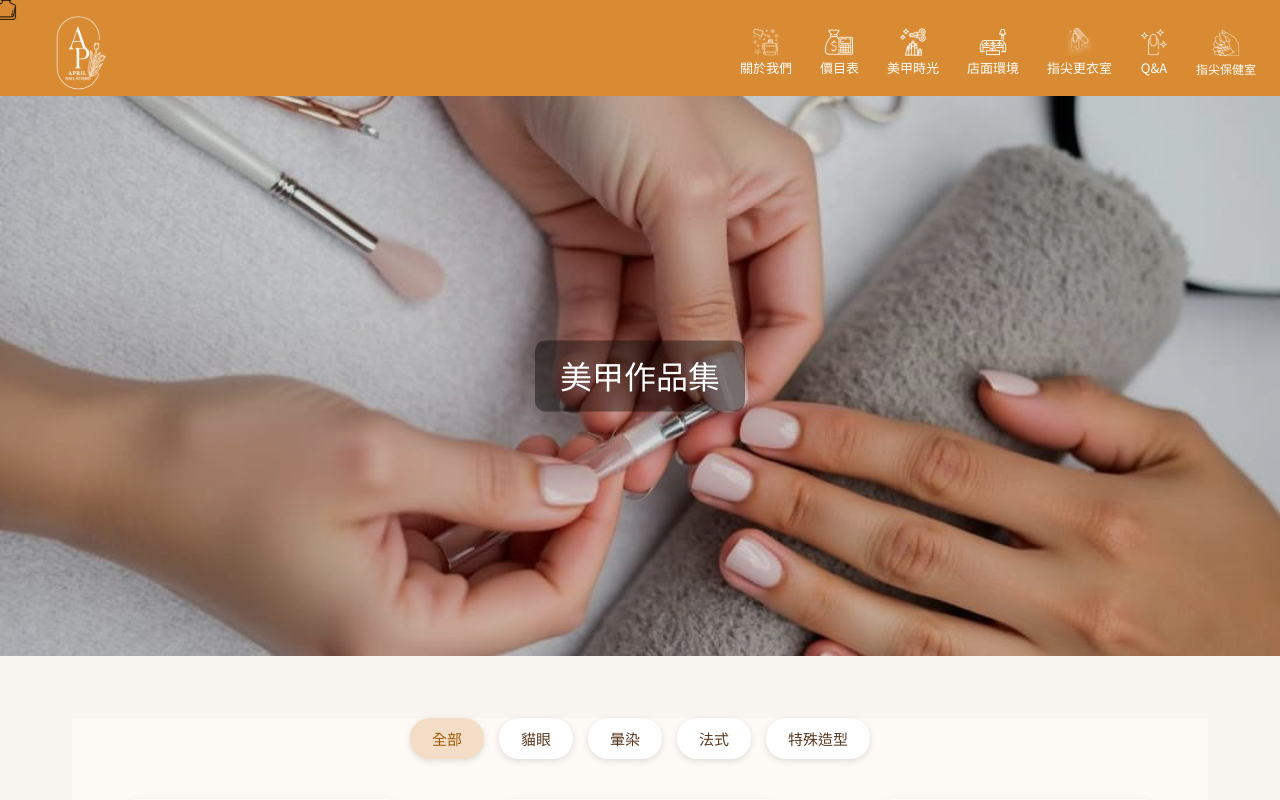
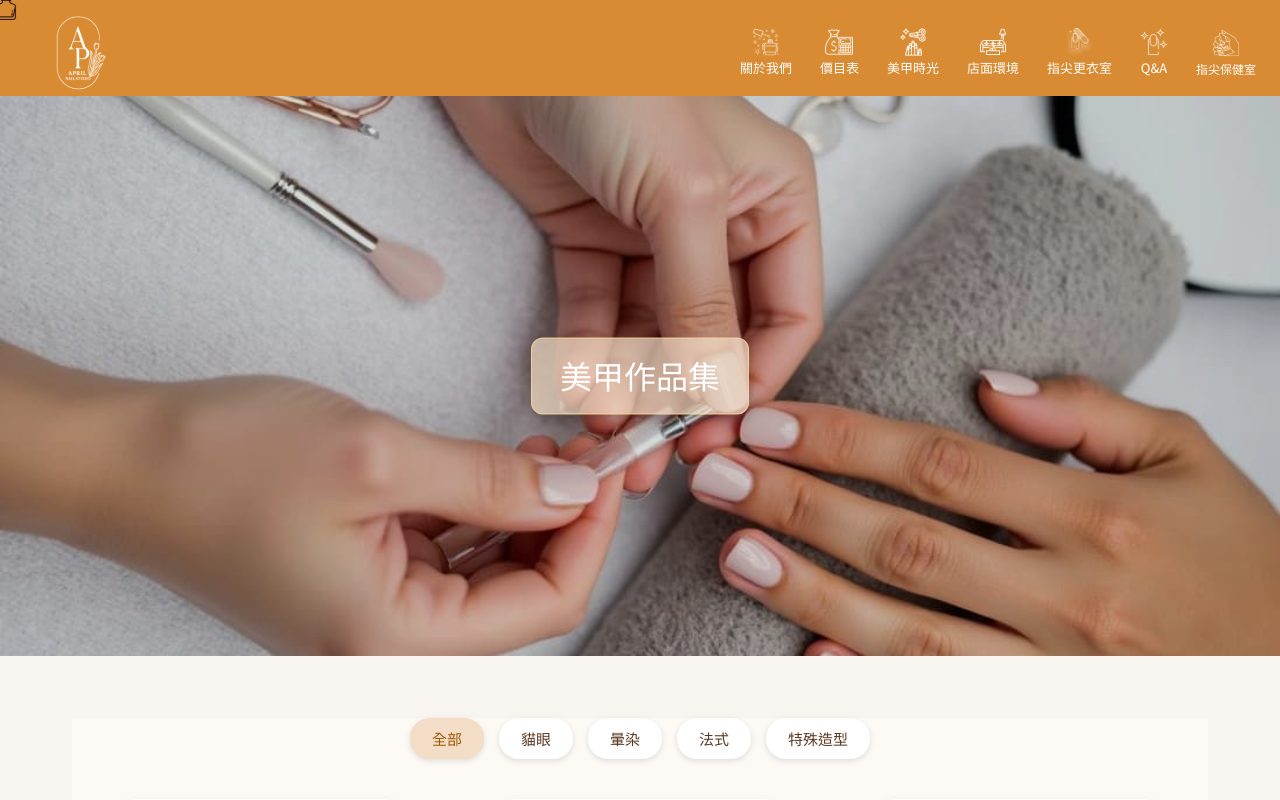
Before and after one commit to zoena5303/april-nail-project, a React (Vite) app: page /april-nail-project/nailworks in a window 1280 px wide. Shown: the top 800 px of the page. Built offline with nearby package versions, Linux system fonts and the light colour scheme.

Commit message:
店面環境banner跟美甲BANNER

```diff
--- a/src/scss/NailWorksstyle.scss
+++ b/src/scss/NailWorksstyle.scss
@@ -19,19 +19,19 @@
   /* 平板 */
   @media (max-width: 992px) {
     height: 50vh;
-    margin-top: -40px; /* ✅ 平板推少一點 */
+    margin-top: -40px;
   }
 
   /* 手機 */
   @media (max-width: 600px) {
     height: 40vh;
-    margin-top: -40px; /* ✅ 手機再微調 */
+    margin-top: -40px;
   }
 
   /* 超小螢幕 */
   @media (max-width: 400px) {
     height: 35vh;
-    margin-top: -15px; /* ✅ 縫隙更小，調到剛好貼齊 */
+    margin-top: -15px;
   }
 
   .banner-title {
@@ -39,12 +39,35 @@
     top: 50%;
     left: 50%;
     transform: translate(-50%, -50%);
+    font-family: "Noto Sans TC", "Microsoft JhengHei", sans-serif; /* ✅ 預設字體 */
     font-size: 2rem;
-    font-weight: bold;
+    font-weight: 600;
     color: #fff;
-    background: rgba(0, 0, 0, 0.4);
-    padding: 10px 25px;
-    border-radius: 10px;
+
+    /* 金色半透明底 */
+    background: rgba(243, 221, 199, 0.7);
+    padding: 12px 28px;
+    border-radius: 12px;
+    border: 1px solid rgba(255, 215, 150, 0.8);
+    box-shadow: 0 4px 12px rgba(0, 0, 0, 0.25);
+
+    /* ✨ 進場動畫 */
+    opacity: 0;
+    transform: translate(-50%, -50%) scale(0.95);
+    animation: fadeInZoom 1s ease-out forwards;
+    animation-delay: 0.3s;
+  }
+}
+
+/* 定義進場動畫 */
+@keyframes fadeInZoom {
+  from {
+    opacity: 0;
+    transform: translate(-50%, -50%) scale(0.95);
+  }
+  to {
+    opacity: 1;
+    transform: translate(-50%, -50%) scale(1);
   }
 }
 
--- a/src/scss/StoreEnvironmentstyle.scss
+++ b/src/scss/StoreEnvironmentstyle.scss
@@ -22,14 +22,33 @@
       position: absolute;
       top: 60%;
       left: 50%;
-      transform: translate(-50%, -50%);
       font-size: 2.5rem;
       font-weight: bold;
       color: #fff;
-      background: rgba(0, 0, 0, 0.4);
+
+      /* ✨ 金色半透明底 */
+      background: rgba(255, 215, 0, 0.6);
       padding: 12px 28px;
       border-radius: 10px;
       letter-spacing: 4px;
+
+      /* 進場動畫 */
+      opacity: 0;
+      transform: translate(-50%, -40%);
+      animation: fadeInUp 1s ease forwards;
+      animation-delay: 0.3s;
+    }
+  }
+
+  /* 動畫效果 */
+  @keyframes fadeInUp {
+    from {
+      opacity: 0;
+      transform: translate(-50%, -40%);
+    }
+    to {
+      opacity: 1;
+      transform: translate(-50%, -50%);
     }
   }
 
```
